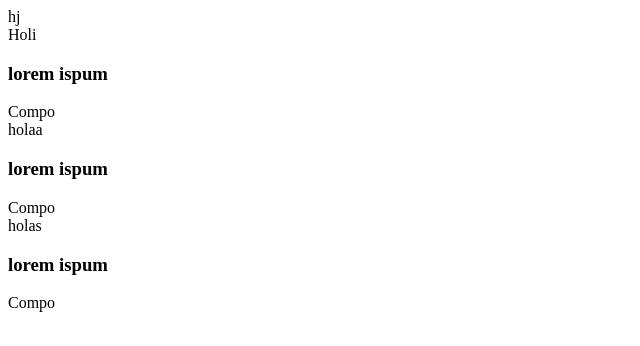
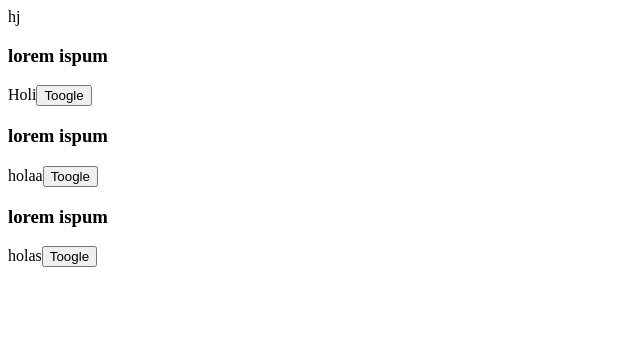
Before and after one commit to Marilyn-R/ejemplosReact, a React (Create React App) app in the folder my-app/: page / in a window 1280 px wide. Shown: the top 346 px of the page, without its empty margins (0-640 px from the left). Built offline with nearby package versions, Linux system fonts and the light colour scheme.

Commit message:
actualizacion 2

```diff
--- a/my-app/src/App.js
+++ b/my-app/src/App.js
@@ -20,9 +20,12 @@ class Hello extends React.Component{
   render (){
     if (this.state.show){
     return (
-    <div id= "hello"> {this.props.mytext}
-  <h3>{this.props.subtitle}</h3>
-Compo</div>
+    <div id= "hello">
+    <h3>{this.props.subtitle}</h3>
+    {this.props.mytext}
+    <button onClick= {() => this.setState({show: false})}>Toogle</button>
+
+</div>
     )
   } else{
     return <h1>no hay nada</h1>
```
